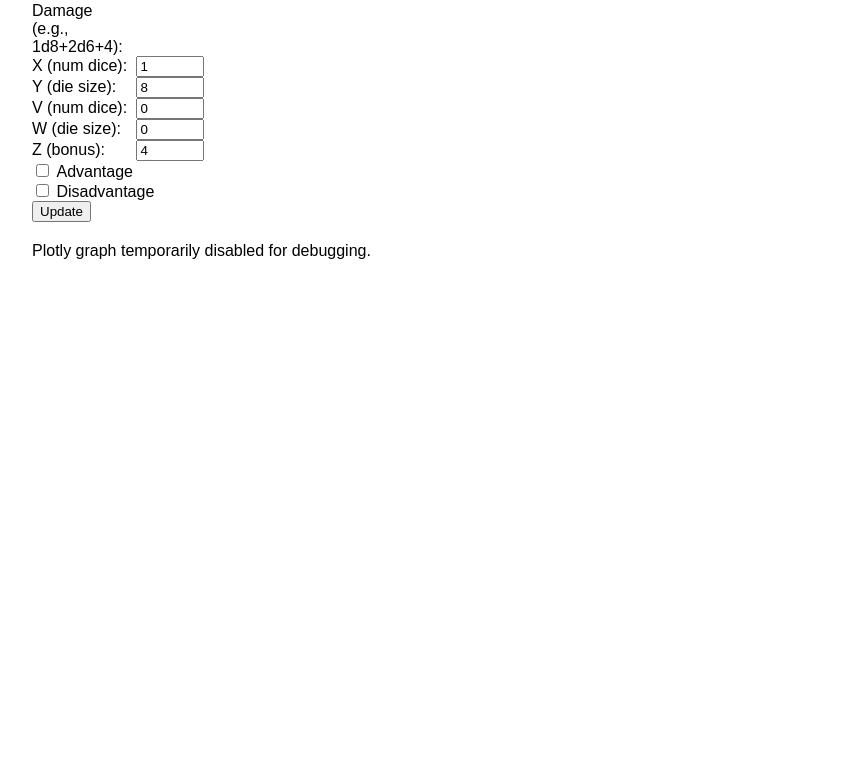
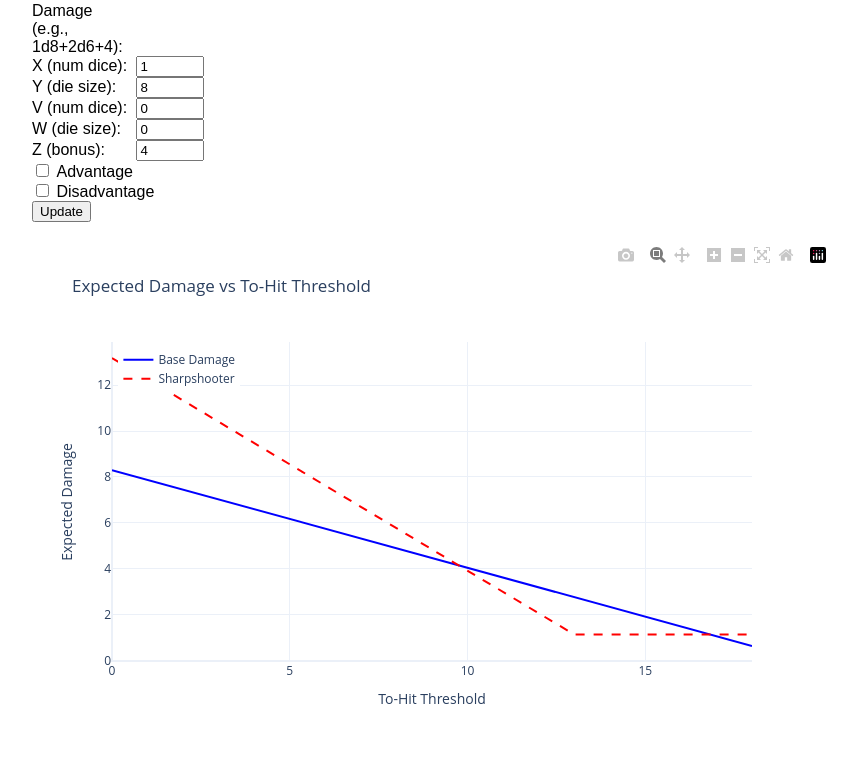
Before and after one commit to PhaedrusV/dnd_damage_calculator, a Flask app: page / in a window 1280 px wide. Shown: the part 106-876 px from the top of the page, without its empty margins (208-1065 px from the left). Before the commit the page ends 365 px from the top, so only its background shows below. Run offline with Flask 3, Linux system fonts and the light colour scheme; some libraries are stand-ins or nearby versions.

Commit message:
Update index.html
full functionality troubleshooting index.html

```diff
--- a/templates/index.html
+++ b/templates/index.html
@@ -3,6 +3,7 @@
 <head>
     <meta charset="UTF-8">
     <title>D&D 5e Damage Calculator</title>
+    <script src="https://cdn.plot.ly/plotly-latest.min.js"></script>
     <link rel="stylesheet" href="{{ url_for('static', filename='style.css') }}">
 </head>
 <body>
@@ -26,7 +27,12 @@
             <label>Disadvantage</label><br>
             <input type="submit" value="Update">
         </form>
-        <p>Plotly graph temporarily disabled for debugging.</p>
+        <div id="plotly-graph"></div>
     </div>
+
+    <script>
+        var graphData = {{ graph_json | safe }};
+        Plotly.newPlot('plotly-graph', graphData.data, graphData.layout);
+    </script>
 </body>
 </html>
```
